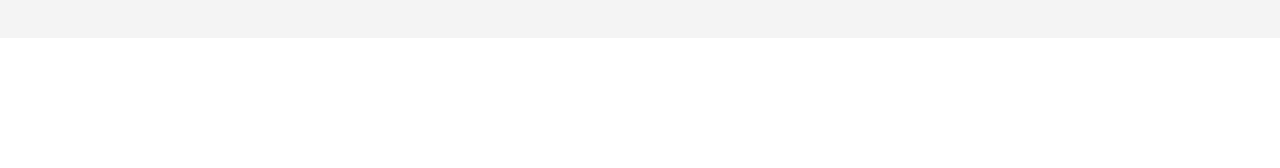
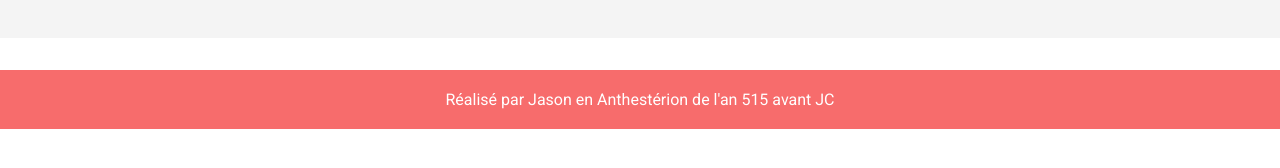
Before and after one commit to ChristopheLem/Argonautes-app, a React (Create React App) app in the folder frontend/: page / in a window 1280 px wide. Shown: the part 162-330 px from the top of the page. Built offline with nearby package versions, Linux system fonts and the light colour scheme.

Commit message:
Add Footer component

```diff
--- a/frontend/src/App.js
+++ b/frontend/src/App.js
@@ -1,10 +1,12 @@
 import React from 'react';
-import { Header } from './components'
+import { Header, Footer } from './components'
 
 function App() {
   return (
     <div>
       <Header />
+
+      <Footer />
     </div>
   );
 }
--- /dev/null
+++ b/frontend/src/components/Footer.js
@@ -0,0 +1,9 @@
+import React from 'react'
+
+export default function Footer() {
+  return (
+    <footer>
+      <p>Réalisé par Jason en Anthestérion de l'an 515 avant JC</p>
+    </footer>
+  );
+}
--- a/frontend/src/components/index.js
+++ b/frontend/src/components/index.js
@@ -1 +1,2 @@
 export { default as Header } from './Header';
+export { default as Footer } from './Footer';
```
